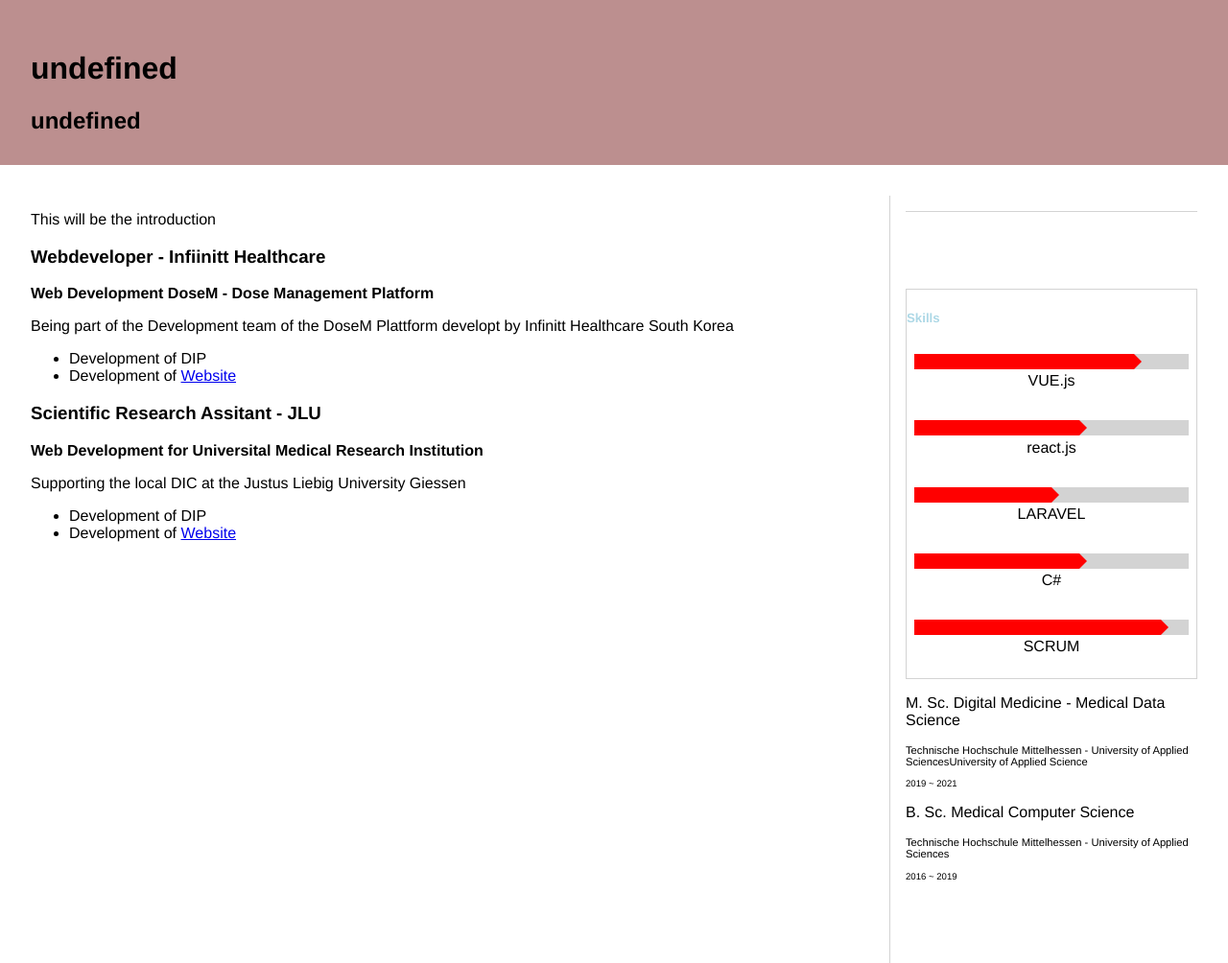
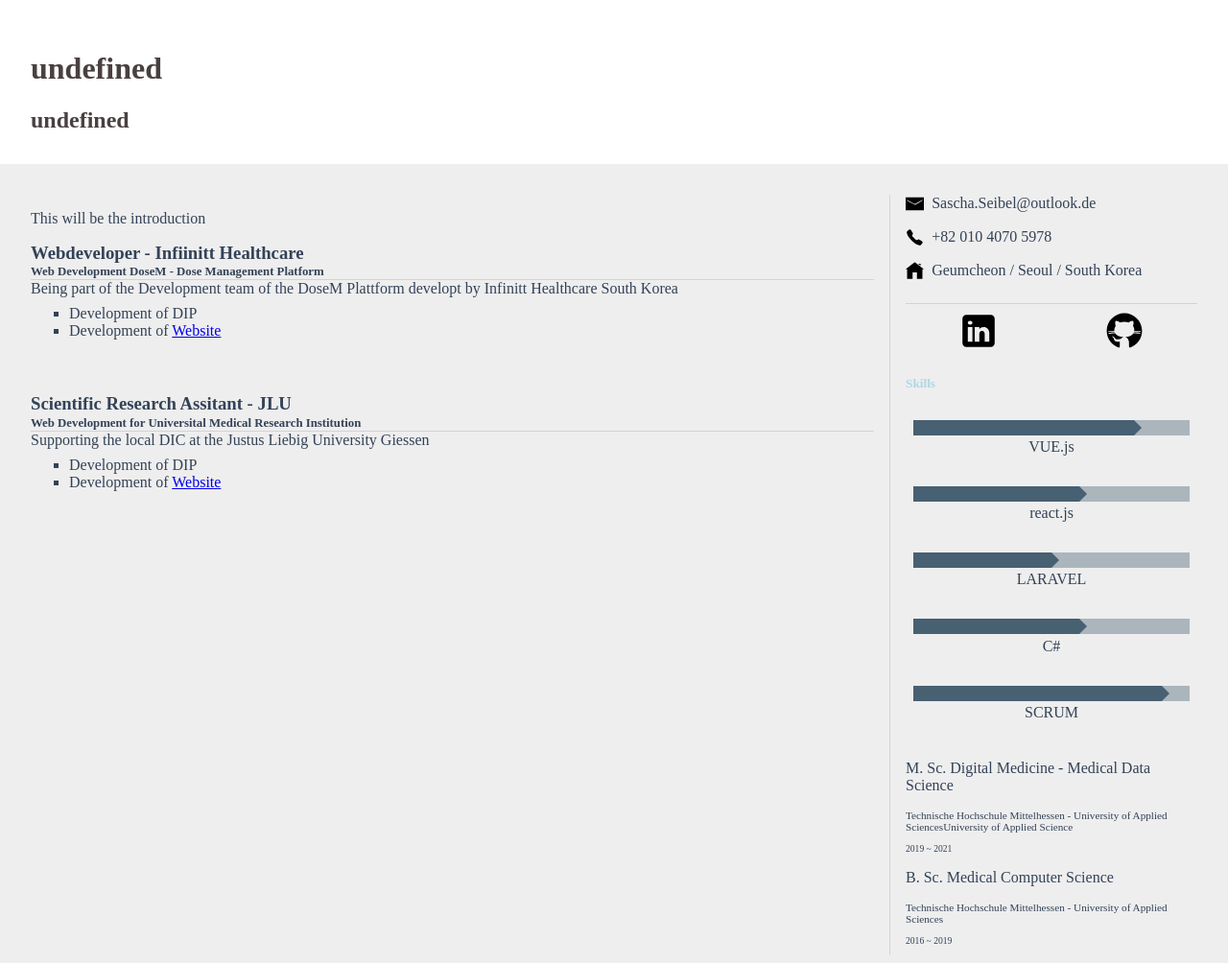
Before and after one commit to shsb92/CV, a plain HTML site: page index.html in a window 1280 px wide. Shown: the whole page at 96% size. Drawn offline with Linux system fonts and the light colour scheme.

Commit message:
layout done whitspaces and colors need to be modified

```diff
--- a/script/components/Content/SideInformation.js
+++ b/script/components/Content/SideInformation.js
@@ -2,11 +2,13 @@ import CreateCustomElement from "../../helper/CustomComponent.js";
 import { Education } from "../Education/Index.js";
 import { PersonalInformation } from "../PersonalInformation/Index.js";
 import { Skills } from "../Skills/Index.js";
+import { Socials } from "../Social/Index.js";
 
 export const SideInformation = CreateCustomElement("div", {
     class: "side-information",
 });
 
 SideInformation.append(PersonalInformation);
+SideInformation.append(Socials);
 SideInformation.append(Skills);
 SideInformation.append(Education);
--- a/script/components/JobElement/Index.js
+++ b/script/components/JobElement/Index.js
@@ -2,22 +2,28 @@ import CreateCustomElement from "../../helper/CustomComponent.js";
 
 export const CreateJobElement = (job) => {
     const JobElement = CreateCustomElement("div", {
-
+        class: "job-element",
     });
     const JobTitle = CreateCustomElement("h3", {
+        class: "job-title",
         innerHTML: job.title,
     });
     const JobSubTitle = CreateCustomElement("b", {
+        class: "job-subtitle",
         innerHTML: job.sub_title,
     });
     const JobDesription = CreateCustomElement("p", {
+        class: "job-description",
         innerHTML: job.description,
     })
-    const TaskList = CreateCustomElement("ul", {});
+    const TaskList = CreateCustomElement("ul", {
+        class: "job-tasklist",
+    });
 
 
     job.tasks.forEach((task) => {
         const TaskItem = CreateCustomElement("li", {
+            class: "job-task-item",
             innerHTML: task,
         });
         TaskList.append(TaskItem);
--- a/script/components/PersonalInformation/Index.js
+++ b/script/components/PersonalInformation/Index.js
@@ -1,7 +1,6 @@
 import { PersonalInforamtionItems } from "../../content.js";
 import CreateCustomElement from "../../helper/CustomComponent.js";
 import { InformationItem } from "./InforamtaionItem.js";
-import { SocialItem } from "./SocialItem.js";
 
 export const PersonalInformation = CreateCustomElement("div", {
     class: "personal-information",
@@ -10,6 +9,3 @@ export const PersonalInformation = CreateCustomElement("div", {
 PersonalInforamtionItems.filter((item)=> { return item.type === "info" }).forEach((item) => {
     PersonalInformation.append(InformationItem(item));
 });
-PersonalInforamtionItems.filter((item)=> { return item.type === "social" }).forEach((item) => {
-    PersonalInformation.append(SocialItem(item));
-});
--- a/script/components/PersonalInformation/InforamtaionItem.js
+++ b/script/components/PersonalInformation/InforamtaionItem.js
@@ -4,11 +4,18 @@ export const InformationItem = (item) => {
     const ItemWrapper = CreateCustomElement("div", {
         class: "info-item"
     });
-    const Icon = CreateCustomElement("img", {
+    const Icon = CreateCustomElement("object", {
         class: "info-icon",
-        src: item.icon,
-        height: "20"
+        type: "image/svg+xml",
+        data: item.icon,
     });
+    // Get the SVG elements you want to change the color
+    const targetElements = Icon.querySelectorAll("g"); // Adjust the selector as needed
+
+    targetElements.forEach((element) => {
+        element.setAttribute("fill", "red"); // Replace "red" with the desired color
+    });
+
 
     const Text = CreateCustomElement("span", {
         class: "info-text",
--- /dev/null
+++ b/script/components/Social/Index.js
@@ -0,0 +1,11 @@
+import { PersonalInforamtionItems } from "../../content.js";
+import CreateCustomElement from "../../helper/CustomComponent.js";
+import { SocialItem } from "./SocialItem.js";
+
+export const Socials = CreateCustomElement("div", {
+    class: "socials",
+});
+
+PersonalInforamtionItems.filter((item)=> { return item.type === "social" }).forEach((item) => {
+    Socials.append(SocialItem(item));
+});
--- a/script/components/PersonalInformation/SocialItem.js
+++ b/script/components/Social/SocialItem.js
@@ -2,7 +2,7 @@ import CreateCustomElement from "../../helper/CustomComponent.js";
 
 export const SocialItem = (item) => {
     const ItemWrapper = CreateCustomElement("a", {
-        class: "social-item",
+    class: "social-item",
         target: "_blank",
         href: item.text
     });
--- a/script/content.js
+++ b/script/content.js
@@ -9,31 +9,31 @@ export const PersonalInforamtionItems = [
     //     text: "Web Engineer and Developer",
     //     icon: ""
     // },
-    // {
-    //     type: "info",
-    //     text: "Sascha.Seibel@outlook.de",
-    //     icon: "/assets/icons/mail.svg"
-    // },
-    // {
-    //     type: "info",
-    //     text: "+82 010 4070 5978",
-    //     icon: "/assets/icons/telephone.svg"
-    // },
-    // {
-    //     type: "info",
-    //     text: "Geumcheon / Seoul / South Korea",
-    //     icon: "/assets/icons/home.svg"
-    // },
-    // {
-    //     type: "social",
-    //     text: "https://www.linkedin.com/in/sascha-seibel-282583217",
-    //     icon: "/assets/logos/linkedIn.svg",
-    // },
-    // {
-    //     type: "social",
-    //     text: "https://github.com/shsb92",
-    //     icon: "/assets/logos/github.svg",
-    // },
+    {
+        type: "info",
+        text: "Sascha.Seibel@outlook.de",
+        icon: "/assets/icons/mail.svg"
+    },
+    {
+        type: "info",
+        text: "+82 010 4070 5978",
+        icon: "/assets/icons/telephone.svg"
+    },
+    {
+        type: "info",
+        text: "Geumcheon / Seoul / South Korea",
+        icon: "/assets/icons/home.svg"
+    },
+    {
+        type: "social",
+        text: "https://www.linkedin.com/in/sascha-seibel-282583217",
+        icon: "/assets/logos/linkedIn.svg",
+    },
+    {
+        type: "social",
+        text: "https://github.com/shsb92",
+        icon: "/assets/logos/github.svg",
+    },
 ];
 
 export const IntroductionText = "This will be the introduction";
--- a/style/main.css
+++ b/style/main.css
@@ -6,34 +6,37 @@
 body {
     margin: 0;
     font-style: normal;
-    font-family: 'Helvetica';
+    font-family: 'Corbel';
+    background-color: #EEEEEE;
 }
 
 .app {
-    height: 100vh;
-    max-height: 100vh;
+    height: 100%;
 }
 
 /* Title */
 .title-section {
-    background: rosybrown;
+    background: #FFFFFF;
+    color: #494041;
     padding: 2rem;
 }
 
 .title {
     font-size: 2rem;
+    font-family: 'Rockwell';
 }
 
 .sub-title{
     font-size: 1.5rem;
+    font-family: 'Rockwell';
 }
 
 /* Content */
 .content-section {
+    color: #334257 !important;
     padding: 2rem;
     display: flex;
     width: calc(100% - 4rem);
-    height: 100vh;
 }
 
 .main-content {
@@ -53,14 +56,43 @@ body {
     height: 100%;
 }
 
-/* TODO add classes for introduction and job elements */
+/* TODO add classes for introduction */
+
+/* Experience */
+.job-element {
+    margin-bottom: 3.5rem;
+}
+
+.job-title {
+    margin: 0.1rem 0;
+}
+
+.job-subtitle {
+    display: block;
+    font-size: 0.8rem;
+    margin: 0;
+    border-bottom: 1px solid lightgray;
+    width: 100%;
+}
+
+.job-description {
+    margin: 0;
+}
+
+.job-tasklist {
+    margin-top: 0.5rem;
+}
+
+.job-task-item {
+    list-style-type: square;
+}
 
 /* Personal Information */
 .personal-information {
     flex-shrink: 1;
-    padding-bottom: 1rem;
+    padding-bottom: 0.5rem;
     border-bottom: 1px solid lightgray;
-    margin-bottom: 5rem;
+    margin-bottom: 0.5rem;
 }
 
 .info-item {
@@ -77,10 +109,19 @@ body {
     padding-left: 0.5rem;
 }
 
+/* Socials */
+.socials {
+    display: flex;
+}
+
+.social-item {
+    flex: auto;
+    text-align: center;
+}
+
 /* Skills */
 .skills {
     flex-shrink: 1;
-    border: 1px solid lightgray
 }
 
 .skills-title {
@@ -94,7 +135,7 @@ body {
 
 .skill-box {
     width: 100%;
-    background: lightgray;
+    background: rgba(71, 96, 114, 0.4);
     height: 1rem;
     overflow: hidden;
 }
@@ -102,7 +143,7 @@ body {
 .skill-progress {
     position: relative;
     float: left;
-    background: red;
+    background: #476072;
     padding: 0.5rem;
     padding-right:0.5rem;
     margin-right:0.5rem;
@@ -114,12 +155,11 @@ body {
     left: 100%;
     top: 0%;
     border-top: 0.5rem solid transparent;
-    border-left: 0.5rem solid red;
+    border-left: 0.5rem solid #476072;
     border-bottom: 0.5rem solid transparent;
     border-right: 0.5rem solid transparent;
     overflow: hidden;
 }
-
 
 .skill-title {
     margin-top: 0.2rem;
```
Also changed, not shown: 1 other file.
